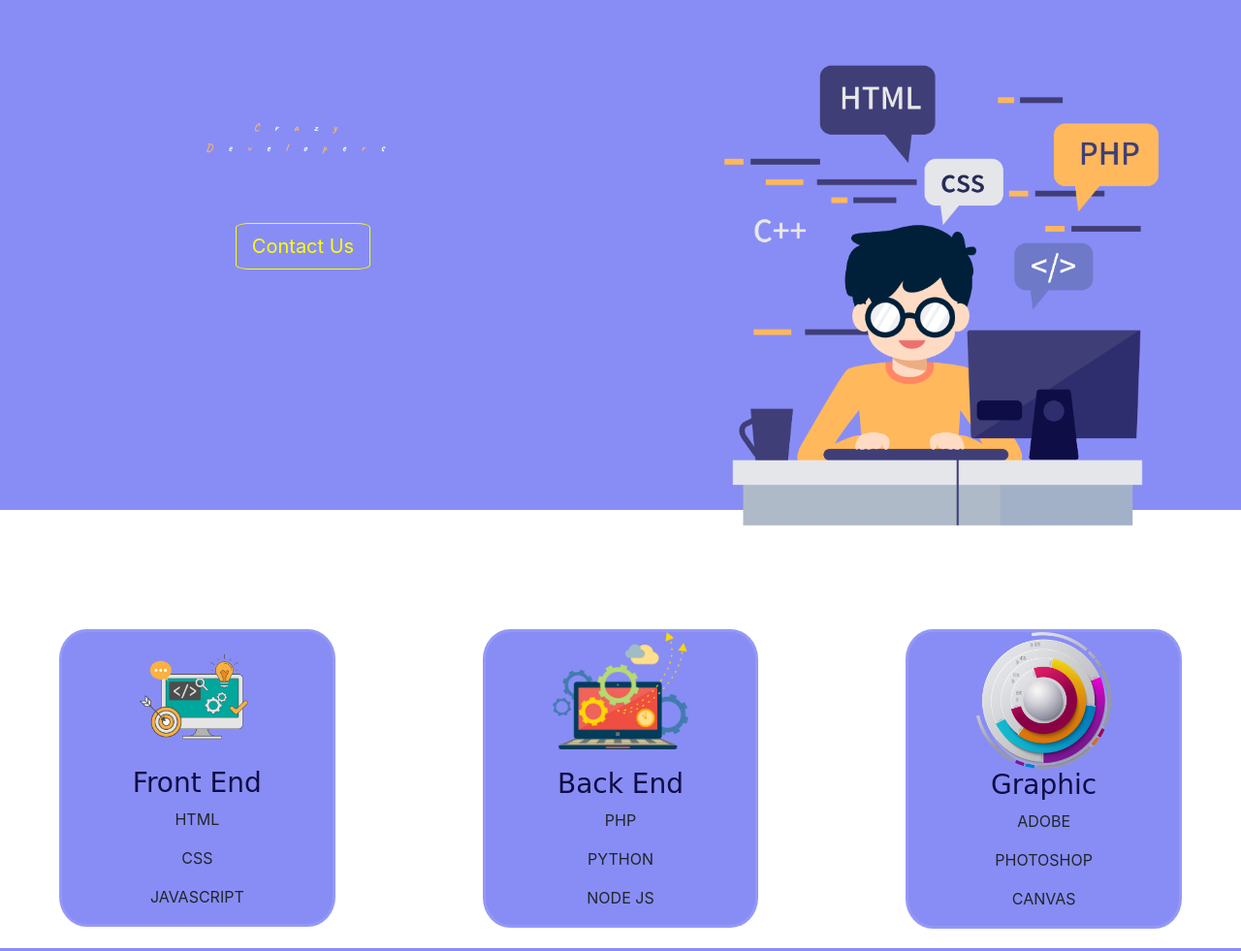
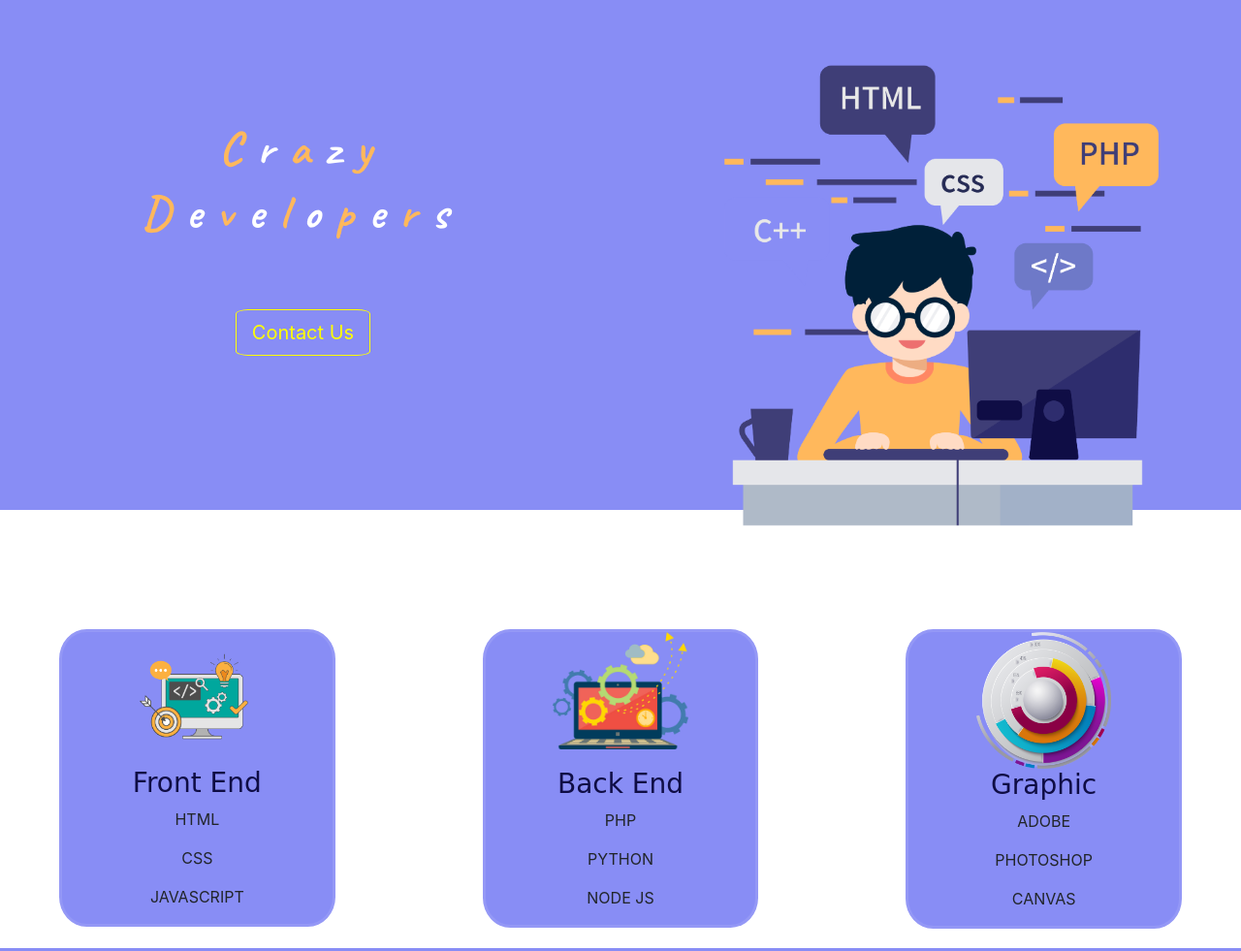
Before and after one commit to tanujrajput/cv, a plain HTML site: page landing-page/index.html in a window 1280 px wide. Shown: the top 981 px of the page at 97% size. Drawn offline with nearby package versions, Linux system fonts and the light colour scheme; a web font is replaced by a local one.

Commit message:
Update style.css

```diff
--- a/landing-page/css/style.css
+++ b/landing-page/css/style.css
@@ -10,7 +10,7 @@ top: 50px;
 }
 .big-heading{
   font-family: 'Caveat', cursive;
-  font-size: 70%;
+  font-size: 3rem;
   color: #fff;
   letter-spacing:1rem;
 
```
